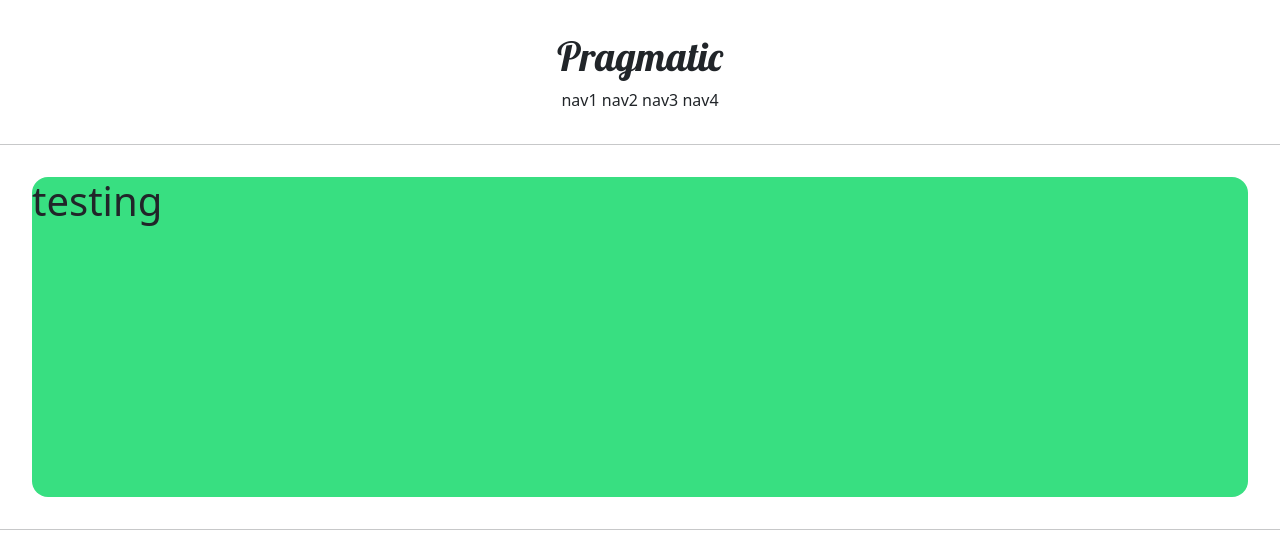
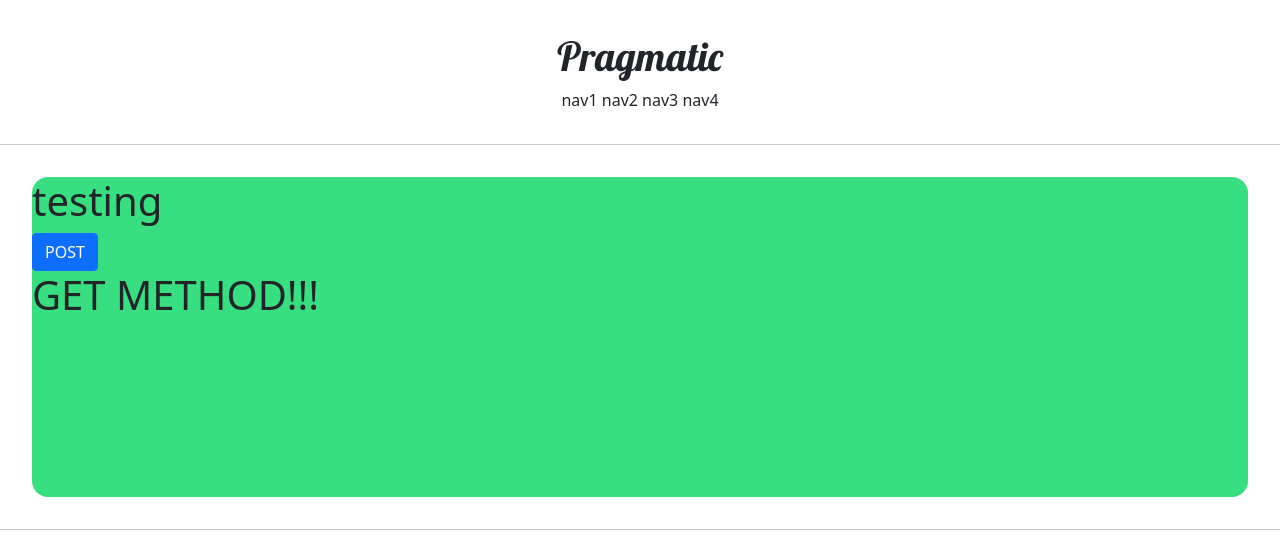
Before and after one commit to gooddatascience/pragmatic, a Django app: page /account/hello_world/ in a window 1280 px wide. Shown: the top 559 px of the page. Run offline with Django 3.2, Linux system fonts and the light colour scheme.

Commit message:
django course 16 commit

```diff
--- a/accountapp/templates/accountapp/hello_world.html
+++ b/accountapp/templates/accountapp/hello_world.html
@@ -3,6 +3,18 @@
 {% block content %}
     <div style="height:20rem; background-color:#38df81; border-radius:1rem; margin:2rem;">
         <h1> testing </h1>
+
+        <form action="/account/hello_world/" method="post">
+            {% csrf_token %}
+            <input type="submit" class="btn btn-primary" value="POST">
+        </form>
+
+        <h1>
+            {{ text }}
+        </h1>
+
     </div>
 
+
+
 {% endblock %}
--- a/accountapp/views.py
+++ b/accountapp/views.py
@@ -4,4 +4,9 @@ from django.shortcuts import render
 # Create your views here.
 
 def hello_world(request):
-    return render(request, 'accountapp/hello_world.html')
+
+    if request.method == "POST":
+        return render(request, 'accountapp/hello_world.html', context={'text':'POST METHOD!!!'})
+
+    else:
+        return render(request, 'accountapp/hello_world.html', context={'text': 'GET METHOD!!!'})
```
